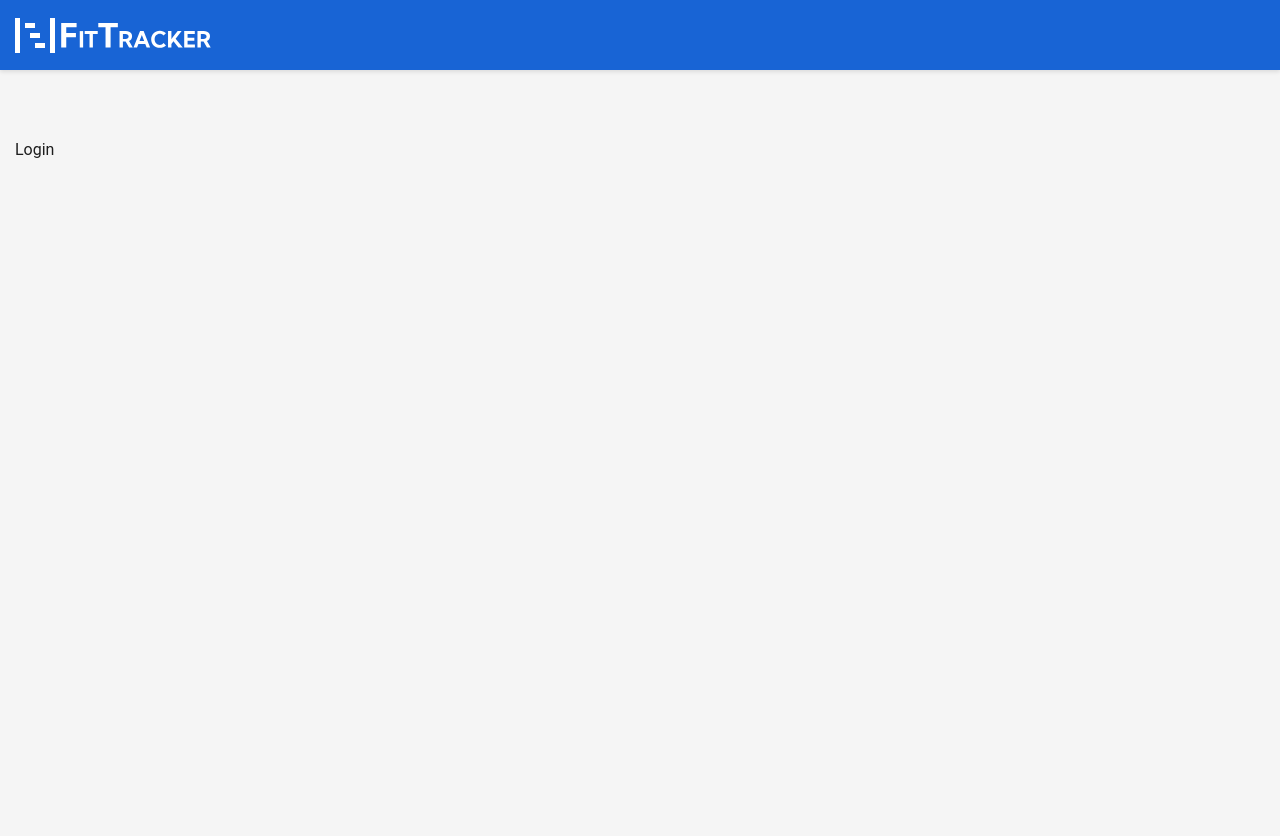
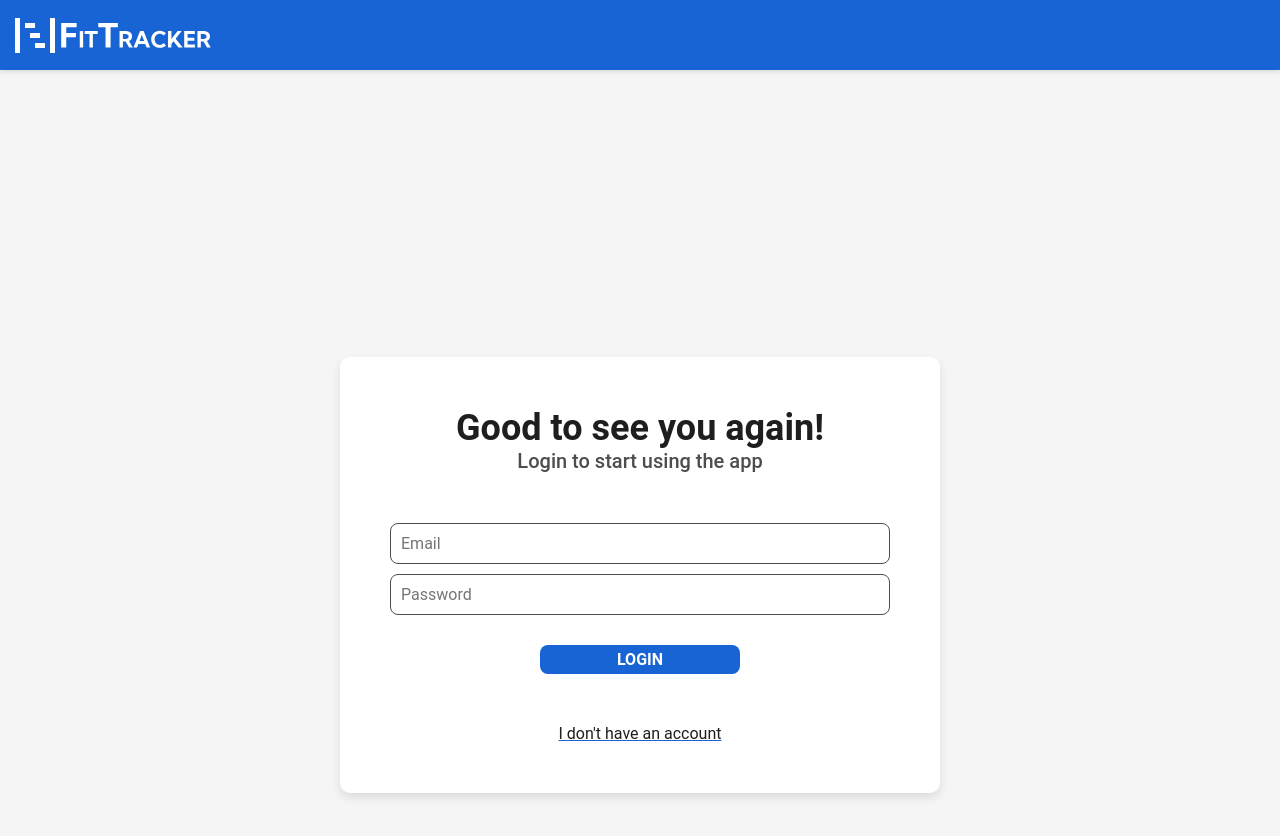
Before and after one commit to mnogiec/ztpai-fittracker-fe, a React (Vite) app: page /login in a window 1280 px wide. Shown: the top 836 px of the page. Before the commit the page ends 800 px from the top, so only its background shows below. Built offline with nearby package versions, Linux system fonts and the light colour scheme; no server answers.

Commit message:
Handle login

```diff
--- a/src/App.css
+++ b/src/App.css
@@ -54,6 +54,12 @@ body {
 
 .main {
   padding: 14rem 1.5rem 7rem 1.5rem;
+  max-width: 140rem;
+  margin: 0 auto;
+}
+
+.utils-main {
+  padding: 4rem 1.5rem 7rem 1.5rem;
   max-width: 140rem;
   margin: 0 auto;
 }
--- a/src/api/HttpService.ts
+++ b/src/api/HttpService.ts
@@ -1,5 +1,30 @@
-import axios from "axios";
+import axios, { AxiosError, AxiosResponse, InternalAxiosRequestConfig } from "axios";
+import { ACCESS_TOKEN_KEY } from "../pages/Login/LoginPage";
 
 export const HttpService = axios.create({
   baseURL: import.meta.env.VITE_API_URL,
 });
+
+const onRequest = (config: InternalAxiosRequestConfig): InternalAxiosRequestConfig => {
+  const token = localStorage.getItem(ACCESS_TOKEN_KEY);
+  if (token) {
+    config.headers['Authorization'] = `Bearer ${token}`;
+  }
+  return config;
+};
+
+const onRequestError = (error: AxiosError): Promise<AxiosError> => Promise.reject(error);
+
+const onResponse = (response: AxiosResponse): AxiosResponse => response;
+
+const onResponseError = async (error: AxiosError): Promise<AxiosError | AxiosResponse> => {
+  if (error.response && error.response.status === 401 && error.config?.url !== '/auth/login') {
+    localStorage.removeItem(ACCESS_TOKEN_KEY);
+    window.location.href = '/login';
+  }
+
+  return Promise.reject(error);
+};
+
+HttpService.interceptors.request.use(onRequest, onRequestError);
+HttpService.interceptors.response.use(onResponse, onResponseError);
--- a/src/api/UsersApi.ts
+++ b/src/api/UsersApi.ts
@@ -19,6 +19,6 @@ export interface RegisterBody {
 }
 
 export const UsersApi = {
-  login: (body: LoginBody) => HttpService.post<LoginResponse>('/users/login', body),
+  login: (body: LoginBody) => HttpService.post<LoginResponse>('/auth/login', body),
   register: (body: RegisterBody) => HttpService.post<User>('/users/register', body),
 }
--- a/src/pages/Login/LoginPage.tsx
+++ b/src/pages/Login/LoginPage.tsx
@@ -1,9 +1,110 @@
+import { Controller, useForm } from "react-hook-form";
 import { Layout } from "../../components/Layout/Layout";
+import { TextInput } from "../../components/TextInput/TextInput";
+import { Link, useNavigate } from "react-router";
+import { useMutation } from "@tanstack/react-query";
+import { UsersApi } from "../../api/UsersApi";
+import { AxiosError } from "axios";
+
+export const ACCESS_TOKEN_KEY = "accessToken";
+
+interface LoginForm {
+  email: string;
+  password: string;
+}
 
 export const LoginPage = () => {
+  const navigate = useNavigate();
+
+  const {
+    control,
+    handleSubmit,
+    formState: { errors },
+  } = useForm<LoginForm>({
+    defaultValues: {
+      email: "",
+      password: "",
+    },
+  });
+
+  const { mutate: login, isPending, error } = useMutation({
+    mutationFn: (data: LoginForm) => UsersApi.login(data),
+    onSuccess: (data) => {
+      const { accessToken } = data.data;
+      localStorage.setItem(ACCESS_TOKEN_KEY, accessToken);
+      navigate("/");
+    },
+  });
+
+  const onSubmit = (data: LoginForm) => {
+    login(data);
+  };
+
   return (
-    <Layout isSimpleHeader={true}>
-      <p>Login</p>
+    <Layout isSimpleHeader={true} isUtils={true}>
+      <div className="auth-container flex-center">
+        <div className="card flex-column auth-card text-center">
+          <div>
+            <p className="text-4xl font-bold">Good to see you again!</p>
+            <h1 className="text-xl font-medium text-gray">
+              Login to start using the app
+            </h1>
+          </div>
+
+          <form
+            onSubmit={handleSubmit(onSubmit)}
+            className="flex-column auth-form"
+          >
+            <Controller
+              name="email"
+              control={control}
+              rules={{
+                required: "Email is required",
+                pattern: {
+                  value: /^[^\s@]+@[^\s@]+\.[^\s@]+$/,
+                  message: "Invalid email address",
+                },
+              }}
+              render={({ field }) => (
+                <TextInput
+                  {...field}
+                  placeholder="Email"
+                  error={errors.email?.message}
+                />
+              )}
+            />
+
+            <Controller
+              name="password"
+              control={control}
+              rules={{ required: "Password is required" }}
+              render={({ field }) => (
+                <TextInput
+                  {...field}
+                  type="password"
+                  placeholder="Password"
+                  error={errors.password?.message}
+                />
+              )}
+            />
+
+            {error && (
+              <p className="text-error">
+                {(error as AxiosError<{ message: string }>)?.response?.data
+                  ?.message || "Error registering"}
+              </p>
+            )}
+
+            <button type="submit" className="btn auth-btn" disabled={isPending}>
+              Login
+            </button>
+          </form>
+
+          <Link to="/register" className="link">
+            I don't have an account
+          </Link>
+        </div>
+      </div>
     </Layout>
-  )
+  );
 };
--- a/src/pages/Register/RegisterPage.tsx
+++ b/src/pages/Register/RegisterPage.tsx
@@ -61,7 +61,7 @@ export const RegisterPage = () => {
   }
 
   return (
-    <Layout isSimpleHeader={true}>
+    <Layout isSimpleHeader={true} isUtils={true}>
       <div className="auth-container flex-center">
         <div className="card flex-column auth-card text-center">
           <div>
```
